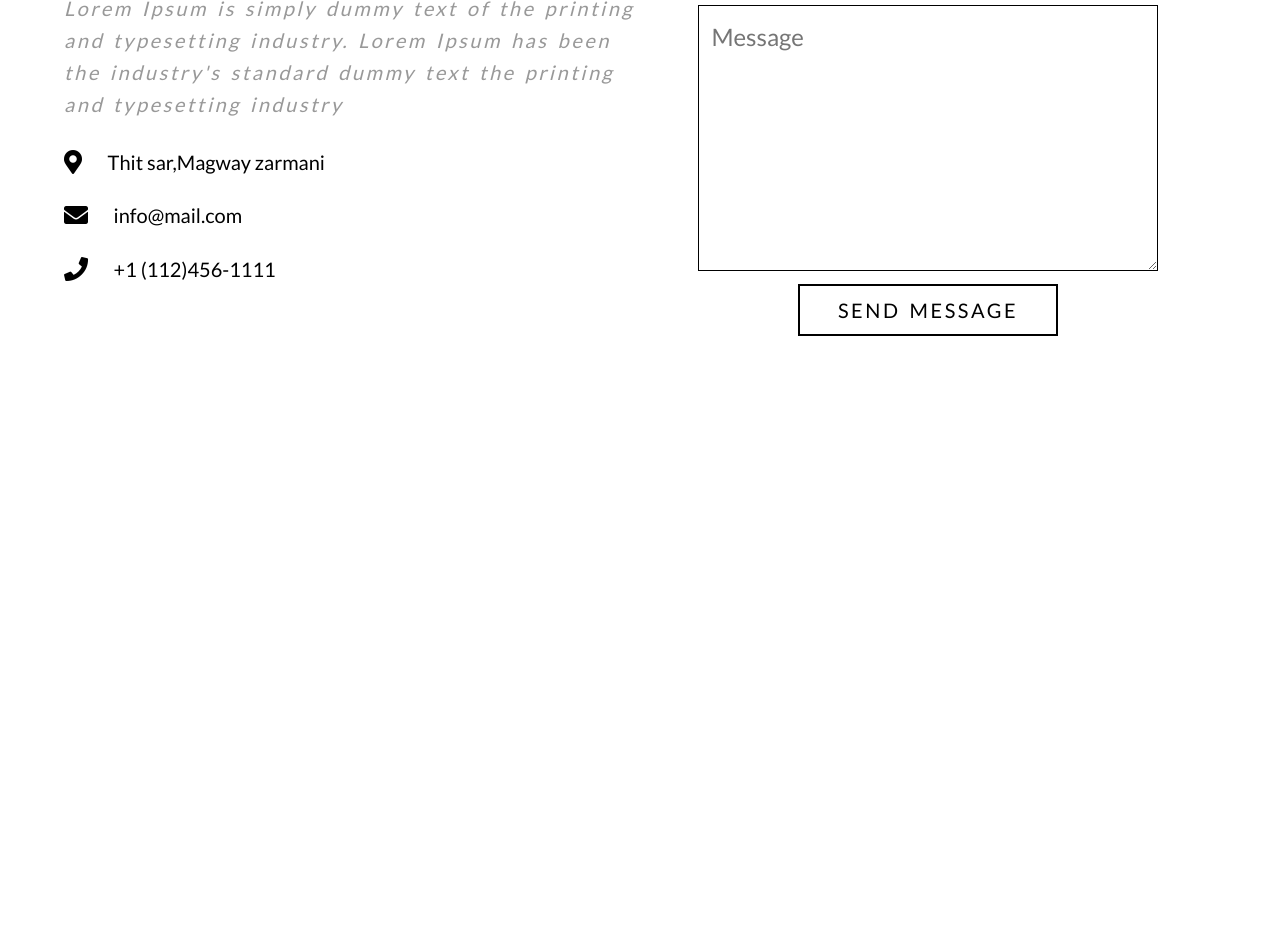
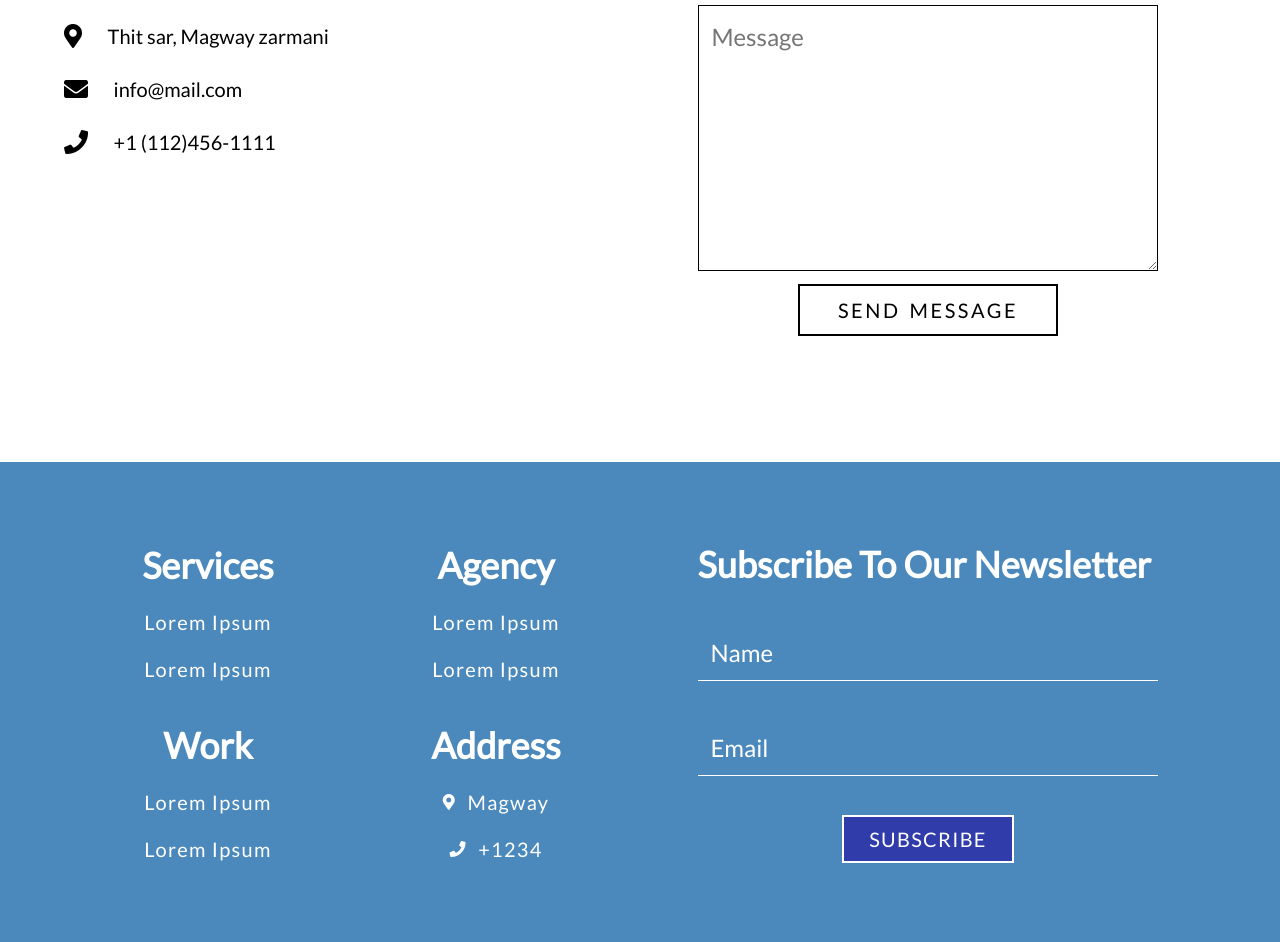
Before and after one commit to michalplebanski/template2_BEM, a website built with webpack: page src/index.html in a window 1280 px wide. Shown: the part 4730-5672 px from the top of the page. Before the commit the page ends 5192 px from the top, so only its background shows below. Built offline with nearby package versions, Linux system fonts and the light colour scheme.

Commit message:
adding last section and rwd

```diff
--- a/src/index.html
+++ b/src/index.html
@@ -231,7 +231,7 @@
 				<div class="contact__info--items">
 					<div class="contact-item">
 						<i class="fas fa-map-marker-alt"></i>
-						<p>Thit sar,Magway zarmani</p>
+						<p>Thit sar, Magway zarmani</p>
 					</div>
 					<div class="contact-item">
 						<i class="fas fa-envelope"></i>
@@ -250,6 +250,42 @@
 				<button class="contact__input--btn">Send message</button>
 			</div>
 		</section>
+		<footer class="footer">
+			<div class="footer__info">
+				<div class="footer__info--text">
+					<h2>Services</h2>
+					<p>Lorem ipsum</p>
+					<p>Lorem ipsum</p>
+				</div>
+				<div class="footer__info--text">
+					<h2>Agency</h2>
+					<p>Lorem ipsum</p>
+					<p>Lorem ipsum</p>
+				</div>
+				<div class="footer__info--text">
+					<h2>Work</h2>
+					<p>Lorem ipsum</p>
+					<p>Lorem ipsum</p>
+				</div>
+				<div class="footer__info--text">
+					<h2>Address</h2>
+					<div class="footer-item">
+						<i class="fas fa-map-marker-alt"></i>
+						<p>Magway</p>
+					</div>
+					<div class="footer-item">
+						<i class="fas fa-phone"></i>
+						<p>+1234</p>
+					</div>
+				</div>
+			</div>
+			<div class="footer__subscribe">
+				<h2 class="footer__subscribe--title">Subscribe to our newsletter</h2>
+				<input class="footer__subscribe--name" type="text" placeholder="Name">
+				<input class="footer__subscribe--email" type="text" placeholder="Email">
+				<button class="footer__subscribe--btn">Subscribe</button>
+			</div>
+		</footer>
 	</main>
 	<script src="https://ajax.googleapis.com/ajax/libs/jquery/3.3.1/jquery.min.js"></script>
 </body>
--- a/src/style/main.scss
+++ b/src/style/main.scss
@@ -220,10 +220,8 @@ main {
 			height: 40%;
 			width: 34%;
 			margin: 0 1vw;
-			display: flex;
+			@include flex-inline();
 			flex-direction: column;
-			justify-content: center;
-			align-items: center;
 			background-color: #F6F6F5;
 			i {
 				color: #ef944f;
@@ -244,17 +242,13 @@ main {
 .team {
 	min-height: 100vh;
 	width: 100%;
-	display: flex;
+	@include flex-inline();
 	flex-direction: column;
-	justify-content: center;
-	align-items: center;
 	background-color: #fff;
 	&__header {
 		min-height: 20vh;
 		width: 100%;
-		display: flex;
-		justify-content: center;
-		align-items: center;
+		@include flex-inline();
 		&--text {
 			font-size: 8vh;
 			text-align: center;
@@ -313,10 +307,8 @@ main {
 .gallery {
 	min-height: 100vh;
 	width: 100%;
-	display: flex;
+	@include flex-inline();
 	flex-direction: column;
-	justify-content: center;
-	align-items: center;
 	background-color: #fff;
 	&__header {
 		height: 15vh;
@@ -351,10 +343,8 @@ main {
 	min-height: 70vh;
 	width: 100%;
 	margin: 7vh 0;
-	display: flex;
+	@include flex-inline();
 	flex-direction: column;
-	justify-content: center;
-	align-items: center;
 	&__img {
 		position: absolute;
 		min-height: 70vh;
@@ -372,8 +362,8 @@ main {
 		flex-direction: column;
 		justify-content: space-around;
 		align-items: center;
+		color: #fff;
 		text-align: center;
-		color: #fff;
 		&--title {
 			font-size: 5vh;
 			letter-spacing: 0.2vw;
@@ -392,17 +382,12 @@ main {
 .contact {
 	min-height: 90vh;
 	width: 100%;
-	display: flex;
-	justify-content: center;
-	align-items: center;
+	@include flex-inline();
 	background-color: #fff;
 	&__info {
 		height: 80vh;
 		width: 45%;
-		display: flex;
 		flex-direction: column;
-		justify-content: center;
-		align-items: center;
 		&--title {
 			font-size: 7vh;
 			text-align: center;
@@ -474,6 +459,101 @@ main {
 			transition: 0.2s ease-in-out;
 			&:hover {
 				border: 0.3vh solid #7d86db;
+			}
+		}
+	}
+}
+
+.footer {
+	min-height: 60vh;
+	width: 100%;
+	@include flex-inline();
+	background-color: #4b89bc;
+	color: #fff;
+	&__info {
+		min-height: 45vh;
+		width: 45%;
+		display: flex;
+		justify-content: space-around;
+		align-items: center;
+		flex-wrap: wrap;
+		&--text {
+			height: 20vh;
+			width: 40%;
+			display: flex;
+			flex-direction: column;
+			justify-content: space-around;
+			align-items: center;
+			h2 {
+				font-size: 4.5vh;
+			}
+			p {
+				font-size: 2.5vh;
+				letter-spacing: 0.1vw;
+				text-transform: capitalize;
+			}
+			.footer-item {
+				width: 100%;
+				@include flex-inline();
+				i {
+					padding-right: 1vw;
+					color: #fff;
+					font-size: 2vh;
+				}
+			}
+		}
+	}
+	&__subscribe {
+		min-height: 45vh;
+		width: 45%;
+		display: flex;
+		flex-direction: column;
+		justify-content: space-around;
+		align-items: center;
+		&--title {
+			width: 80%;
+			font-size: 4.5vh;
+			text-transform: capitalize;
+		}
+		&--name {
+			min-height: 7vh;
+			width: 80%;
+			padding: 1vh 1vw;
+			background-color: inherit;
+			color: #fff;
+			font-size: 3vh;
+			border: none;
+			border-bottom: 0.2vh solid #fff;
+		}
+		&--email {
+			min-height: 7vh;
+			width: 80%;
+			padding: 1vh 1vw;
+			background-color: inherit;
+			color: #fff;
+			font-size: 3vh;
+			border: none;
+			border-bottom: 0.2vh solid #fff;
+		}
+		::placeholder {
+			color: #fff;
+		}
+		&--btn {
+			min-height: 6vh;
+			min-width: 7.5vw;
+			padding: 1vh 2vw;
+			background-color: #2f3caa;
+			color: #fff;
+			font-size: 2.5vh;
+			cursor: pointer;
+			text-transform: uppercase;
+			letter-spacing: 0.1vw;
+			border: 0.3vh solid #fff;
+			transition: 0.3s ease-in-out;
+			&:hover {
+				background-color: #fff;
+				color: #2f3caa;
+				border: 0.3vh solid #fff;
 			}
 		}
 	}
@@ -573,6 +653,20 @@ main {
 			width: 80%;
 		}
 	}
+	.footer {
+		flex-direction: column;
+		justify-content: space-around;
+		&__info {
+			width: 80%;
+			margin: 5vh 0;
+		}
+		&__subscribe {
+			width: 80%;
+			&--title {
+				text-align: center;
+			}
+		}
+	}
 }
 
 @media (max-width: 500px) {
```
